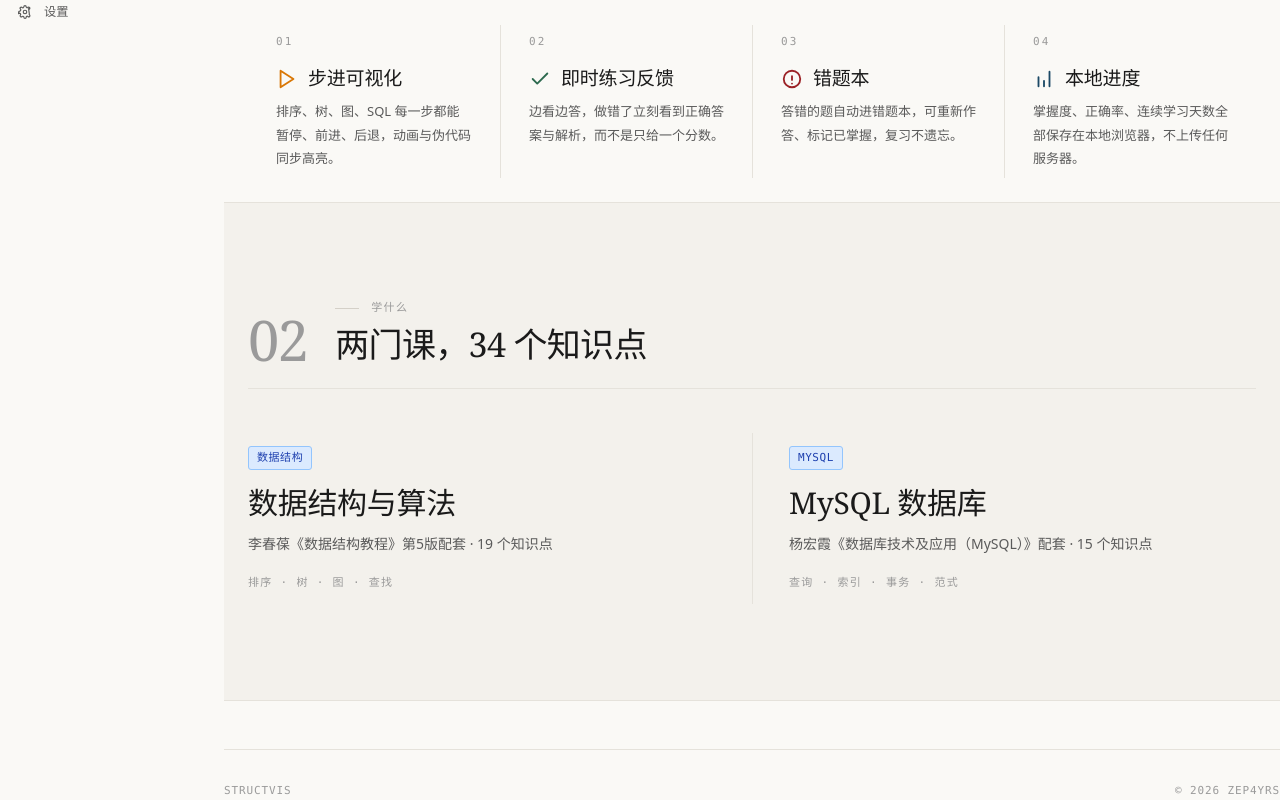
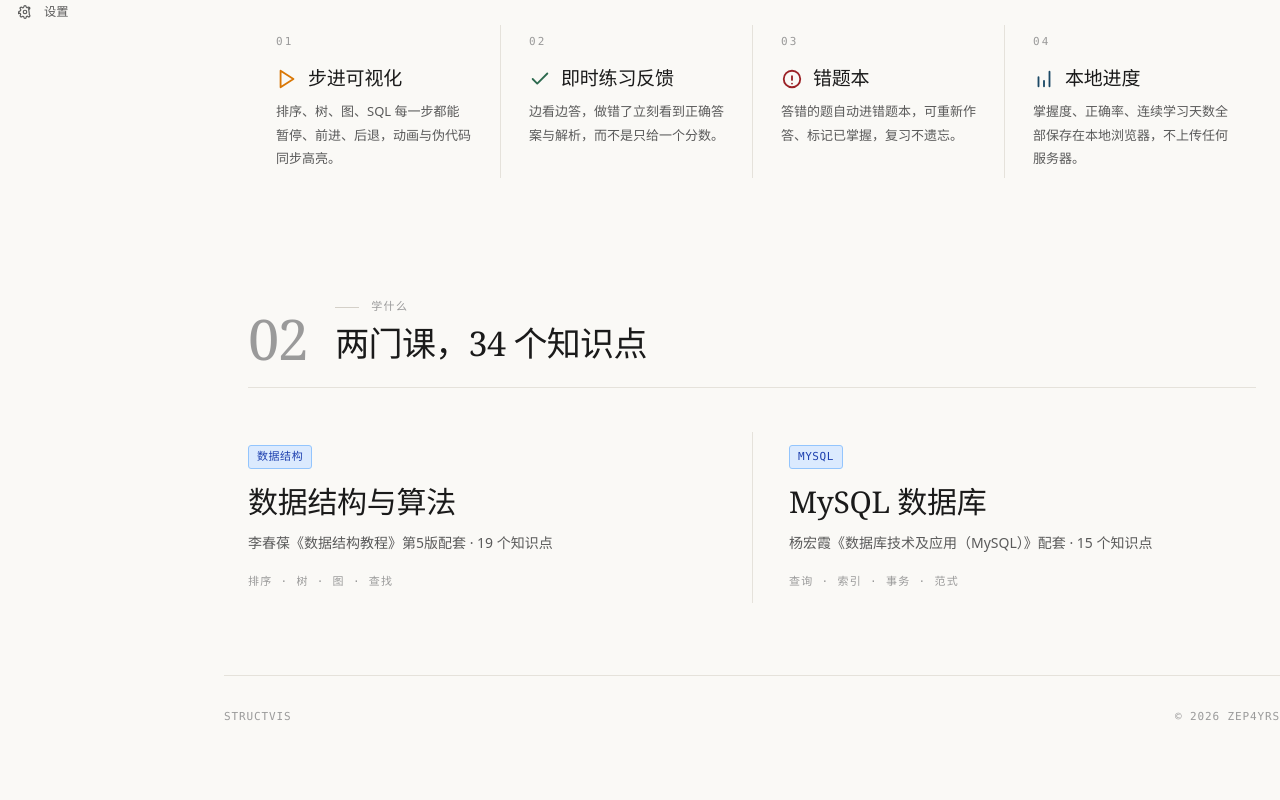
Before and after one commit to zep4yrs/struct, a SvelteKit app in the folder structvis/: page / in a window 1280 px wide. Shown: the part 1005-1805 px from the top of the page. After the commit the page ends 1731 px from the top, so only its background shows below. Built offline with nearby package versions, Linux system fonts and the light colour scheme.

Commit message:
style: 移除 02 区浅灰底色带——粒子宇宙贯穿整个首页

```diff
--- a/structvis/src/routes/+page.svelte
+++ b/structvis/src/routes/+page.svelte
@@ -185,7 +185,7 @@
 </section>
 
 <!-- ══════════ 02 · 学什么 ══════════ -->
-<section class="home-section home-section--band">
+<section class="home-section">
 	<div class="home-chapter">
 		<span class="home-chapter-num" aria-hidden="true" use:revealOnScroll>02</span>
 		<div>
@@ -330,20 +330,6 @@
 		max-width: 1080px;
 		margin: 0 auto;
 		padding: 96px 24px 24px;
-	}
-
-	.home-section--band {
-		max-width: none;
-		padding: 96px 24px;
-		background: var(--color-subtle);
-		border-top: 1px solid var(--color-line-hair);
-		border-bottom: 1px solid var(--color-line-hair);
-	}
-
-	.home-section--band > :global(*) {
-		max-width: 1080px;
-		margin-left: auto;
-		margin-right: auto;
 	}
 
 	/* 章节式页眉：大编号 + 标题组 */
```
